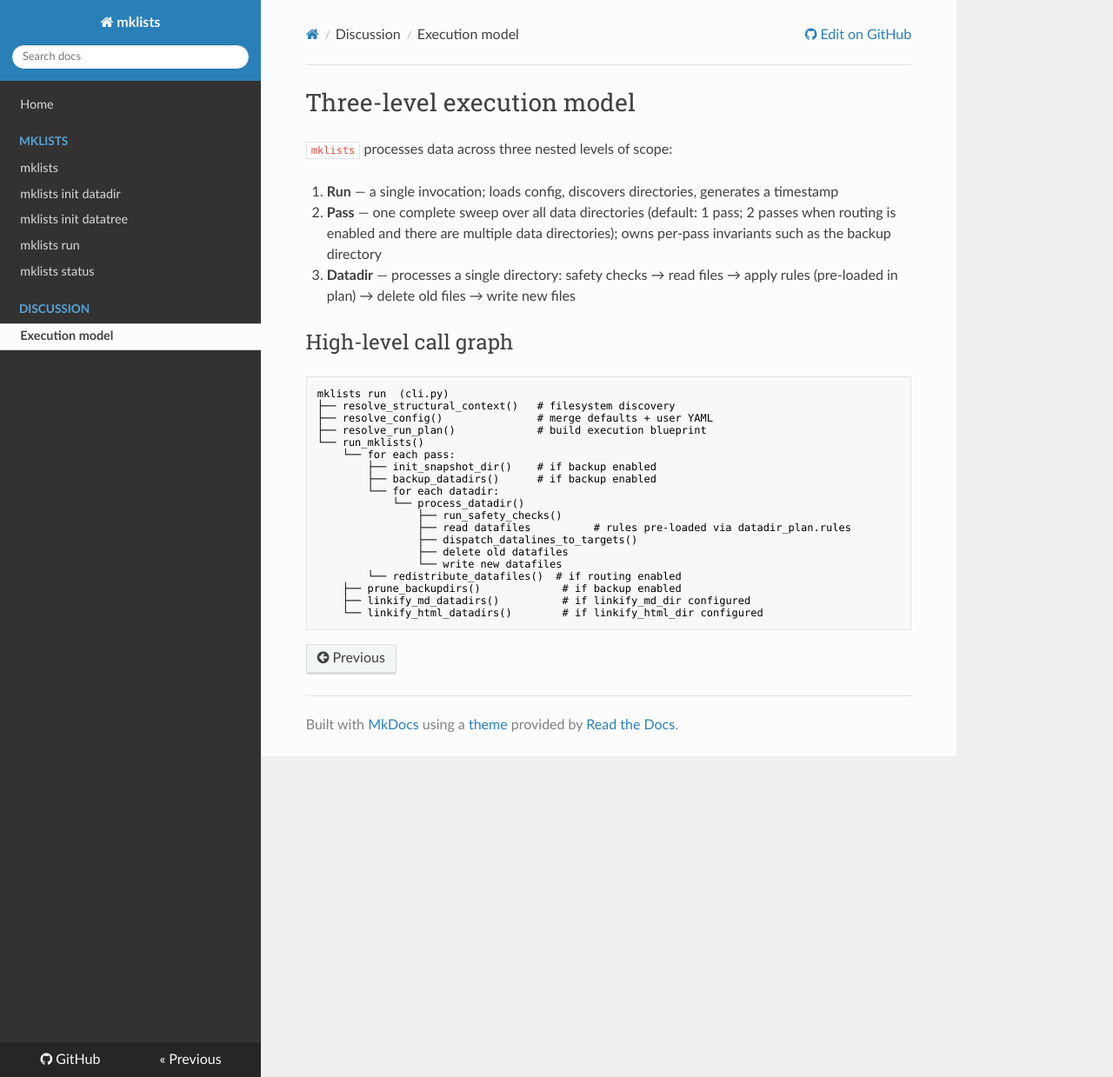
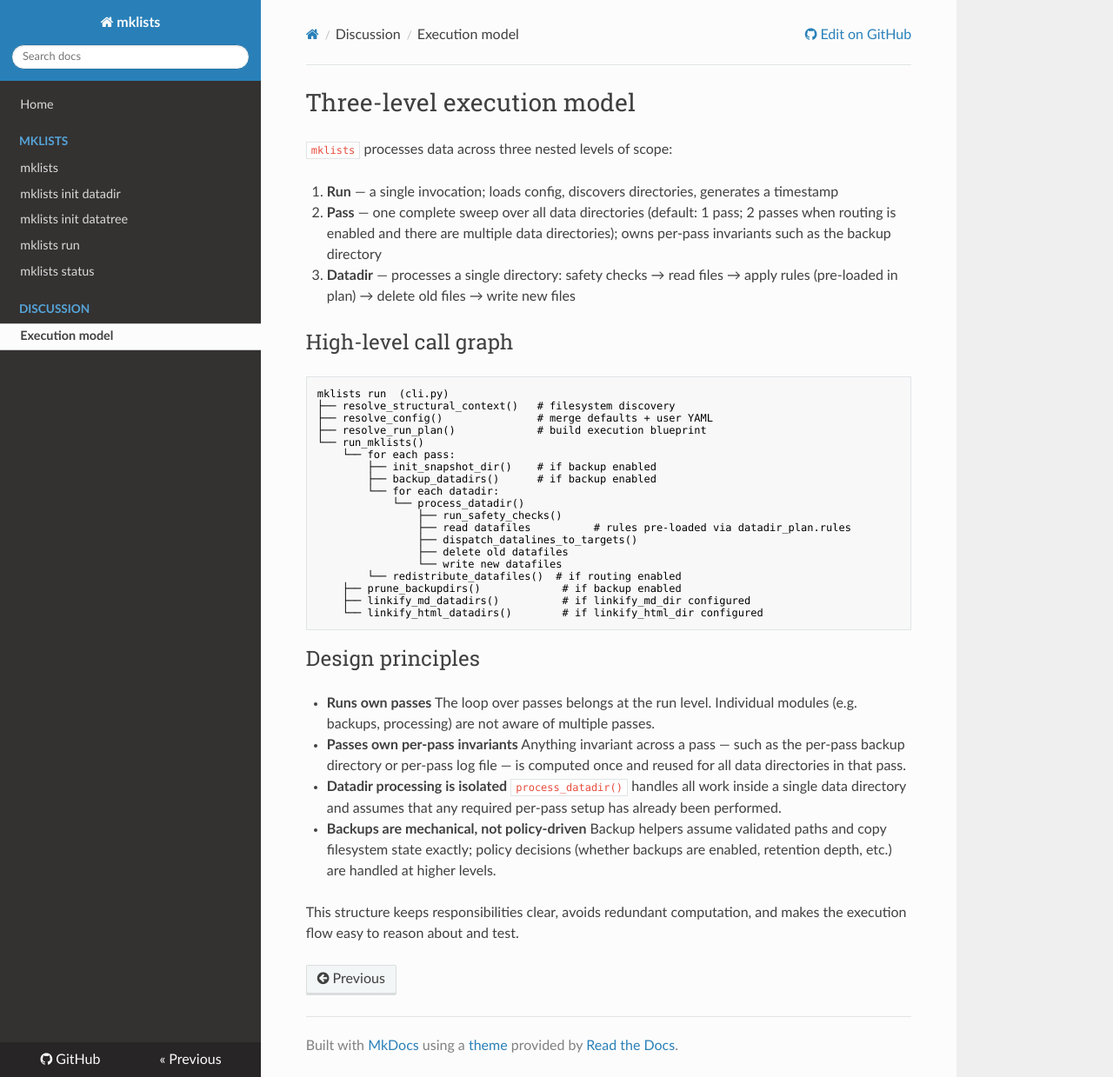
Before and after one commit to tombaker/mklists, an MkDocs documentation site: the page built from docs/discussion/execution_model.md, in a window 1280 px wide and 1239 px high. Shown: the whole window at 87% size. Built offline with MkDocs 1.6.1, drawn with Linux system fonts in a browser that asks for light colours; nearby versions of some CDN libraries.

Commit message:
execution model docs/

````diff
--- a/docs/discussion/execution_model.md
+++ b/docs/discussion/execution_model.md
@@ -29,3 +29,19 @@ mklists run  (cli.py)
     ├── linkify_md_datadirs()          # if linkify_md_dir configured
     └── linkify_html_datadirs()        # if linkify_html_dir configured
 ```
+
+## Design principles
+
+* **Runs own passes**
+  The loop over passes belongs at the run level. Individual modules (e.g. backups, processing) are not aware of multiple passes.
+
+* **Passes own per-pass invariants**
+  Anything invariant across a pass — such as the per-pass backup directory or per-pass log file — is computed once and reused for all data directories in that pass.
+
+* **Datadir processing is isolated**
+  `process_datadir()` handles all work inside a single data directory and assumes that any required per-pass setup has already been performed.
+
+* **Backups are mechanical, not policy-driven**
+  Backup helpers assume validated paths and copy filesystem state exactly; policy decisions (whether backups are enabled, retention depth, etc.) are handled at higher levels.
+
+This structure keeps responsibilities clear, avoids redundant computation, and makes the execution flow easy to reason about and test.
````
Also changed, not shown: DESIGN.md (+1 -46 lines).
